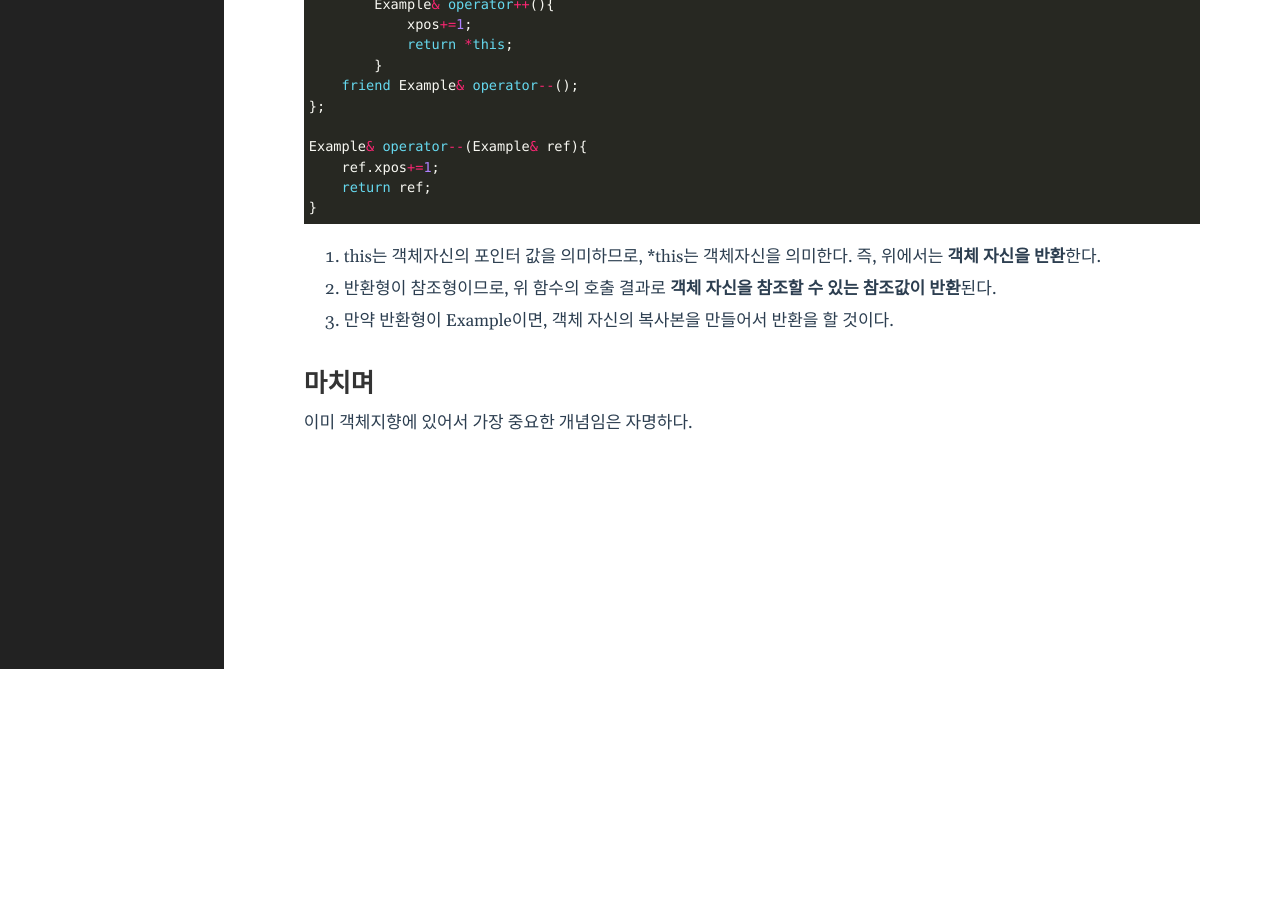
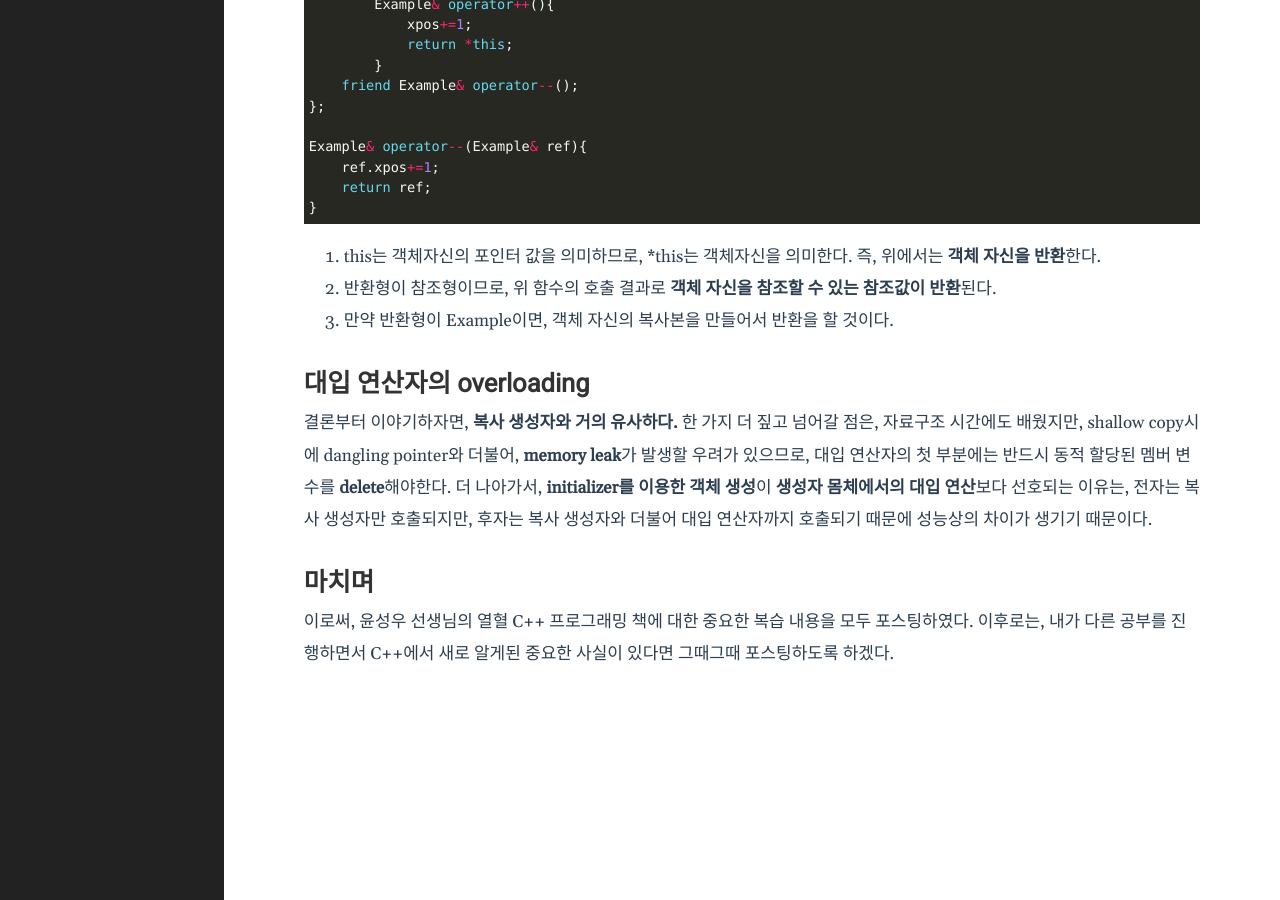
Before and after one commit to Herrtane/Herrtane.github.io, a Jekyll site: the page built from _posts/2021-01-25-cc++-operatoroverloading.markdown, in a window 1280 px wide and 900 px high, scrolled down 1242 px. Built offline with Jekyll 4.4.1, drawn with Linux system fonts in a browser that asks for light colours; comment, search, counter and statistics services are not loaded; before the commit the page ends 1911 px from its top, so only the background shows below that.

Commit message:
Post operatoroverloading

```diff
--- a/_posts/2021-01-25-cc++-operatoroverloading.markdown
+++ b/_posts/2021-01-25-cc++-operatoroverloading.markdown
@@ -73,6 +73,10 @@ Example& operator--(Example& ref){
 2. 반환형이 참조형이므로, 위 함수의 호출 결과로 **객체 자신을 참조할 수 있는 참조값이 반환**된다.
 3. 만약 반환형이 Example이면, 객체 자신의 복사본을 만들어서 반환을 할 것이다.
 
+## 대입 연산자의 overloading
+
+결론부터 이야기하자면, **복사 생성자와 거의 유사하다.** 한 가지 더 짚고 넘어갈 점은, 자료구조 시간에도 배웠지만, shallow copy시에 dangling pointer와 더불어, **memory leak**가 발생할 우려가 있으므로, 대입 연산자의 첫 부분에는 반드시 동적 할당된 멤버 변수를 **delete**해야한다. 더 나아가서, **initializer를 이용한 객체 생성**이 **생성자 몸체에서의 대입 연산**보다 선호되는 이유는, 전자는 복사 생성자만 호출되지만, 후자는 복사 생성자와 더불어 대입 연산자까지 호출되기 때문에 성능상의 차이가 생기기 때문이다.
+
 ## 마치며
 
-이미 객체지향에 있어서 가장 중요한 개념임은 자명하다.
+이로써, 윤성우 선생님의 열혈 C++ 프로그래밍 책에 대한 중요한 복습 내용을 모두 포스팅하였다. 이후로는, 내가 다른 공부를 진행하면서 C++에서 새로 알게된 중요한 사실이 있다면 그때그때 포스팅하도록 하겠다.
```
